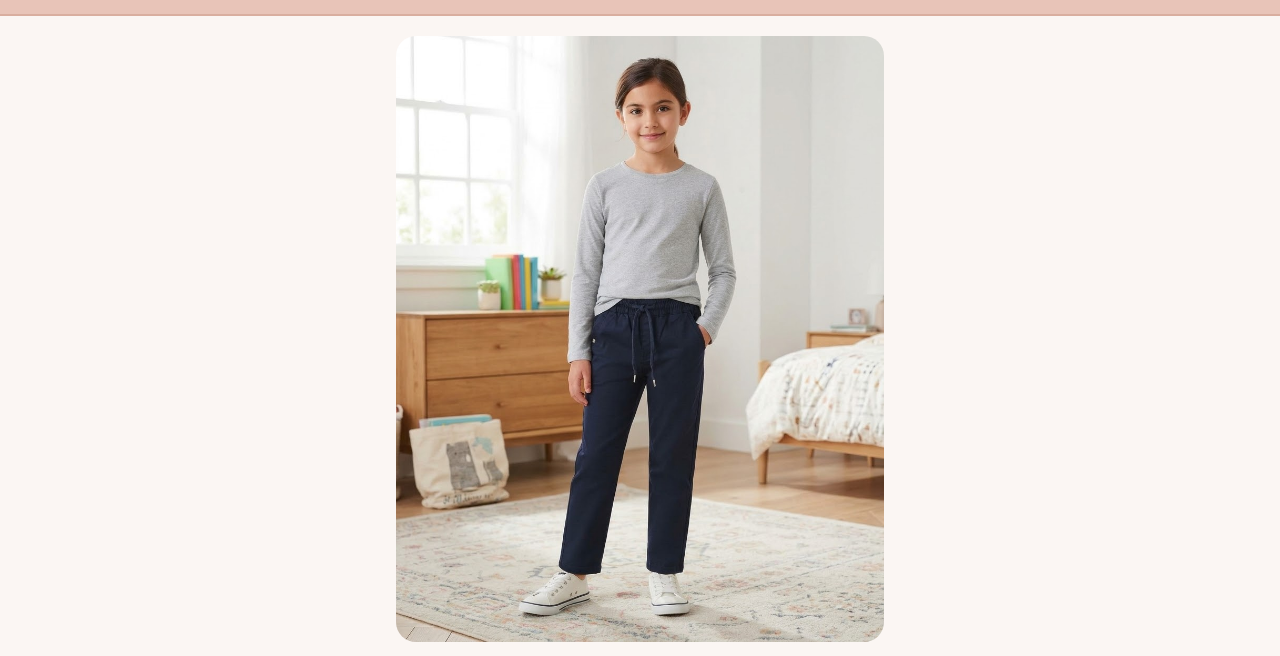
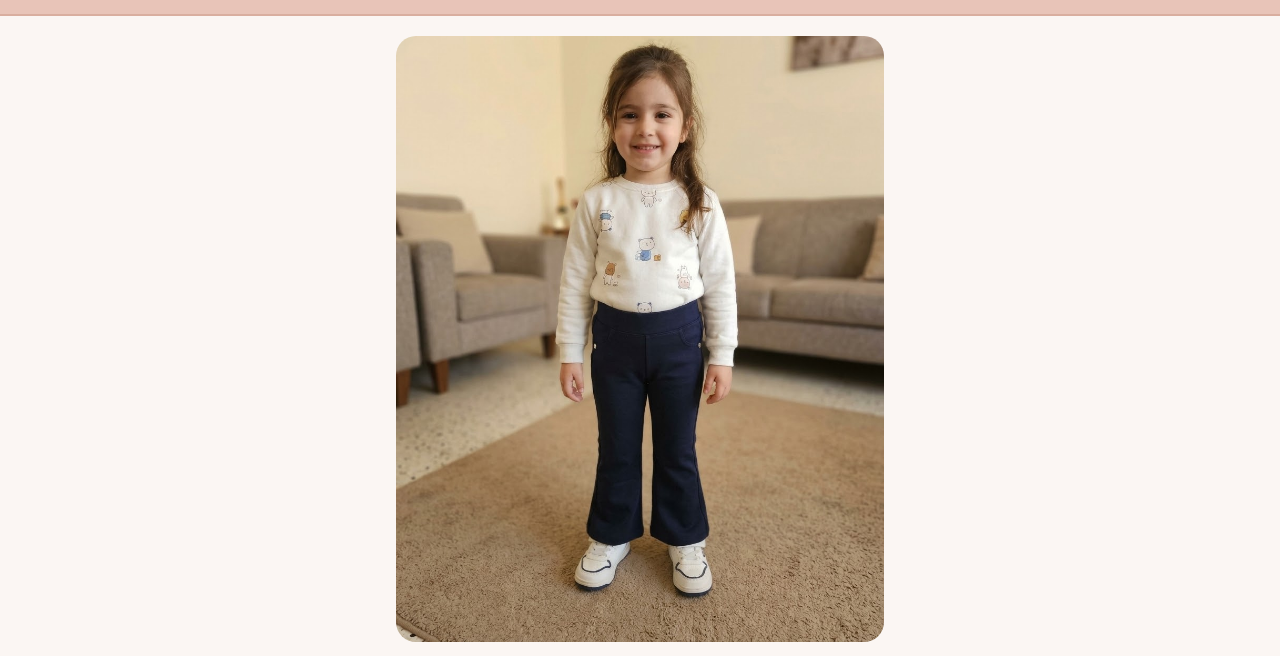
Before and after one commit to Kefada-fa/Kefada, a plain HTML site: page item/222748K.html in a window 1280 px wide. Shown: the part 67-723 px from the top of the page. Drawn offline with Linux system fonts and the light colour scheme.

Commit message:
Update item pages

```diff
--- a/item/222748K.html
+++ b/item/222748K.html
@@ -43,7 +43,7 @@ p{margin:0 0 10px;color:#625049}
 <body>
 <header><a class="wordmark" href="../">Kefada Fashion</a></header>
 <main>
-<img class="photo" src="../images/222748k-1.jpeg" alt="Girls Navy Fleece-Lined School Pants">
+<img class="photo" src="../images/222763kg-1.jpeg" alt="Girls Navy Fleece-Lined School Pants">
 <div class="price"><span>$15</span></div>
 <h1>Girls Navy Fleece-Lined School Pants</h1>
 
```
Also changed, not shown: item/222763KG.html (+1 -1 lines), previews/222748K.jpg, previews/222763KG.jpg.
